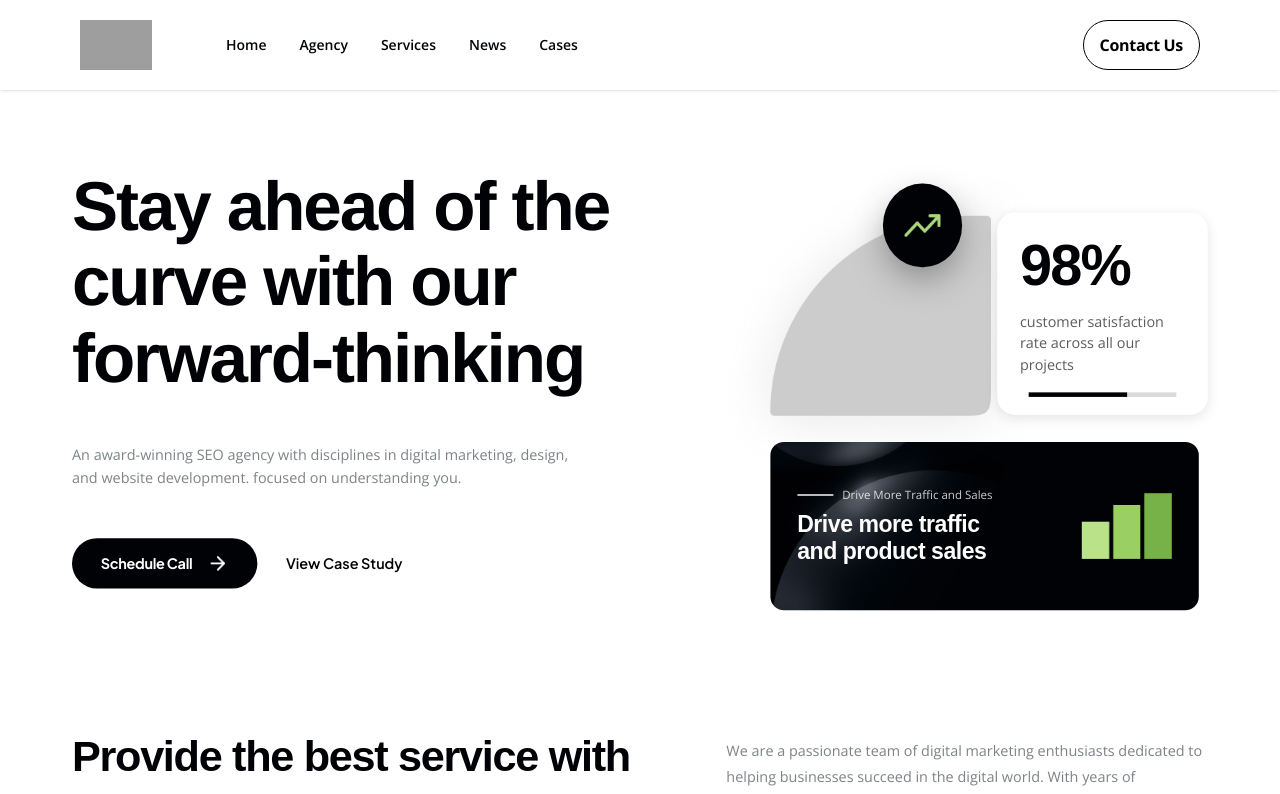
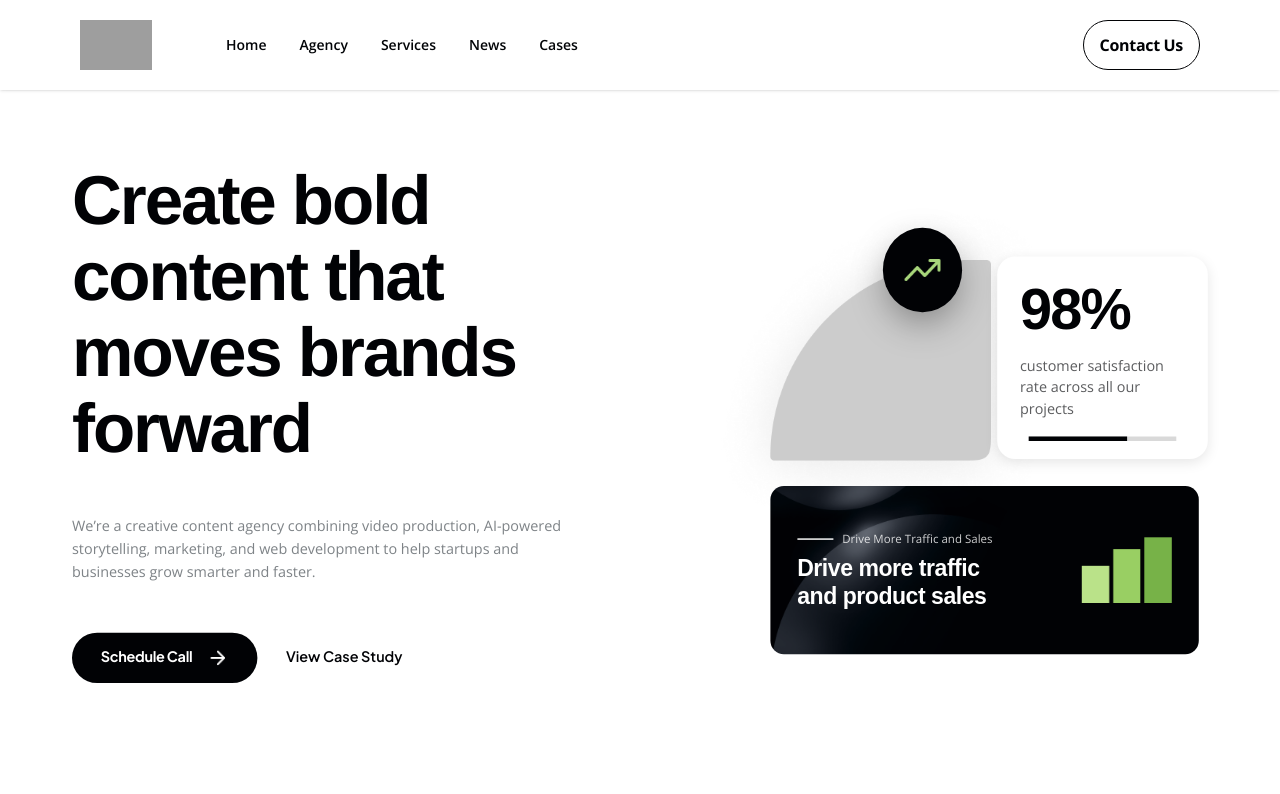
Before and after one commit to VityaAresov/VIKSProduction, a Next.js app in the folder viks_media-main/: page / in a window 1280 px wide. Shown: the top 794 px of the page. Built offline with nearby package versions, Linux system fonts and the light colour scheme; grey boxes are pictures that could not be loaded; a web font is replaced by a local one.

Commit message:
Update Frame.tsx

```diff
--- a/viks_media-main/src/components/hero/Frame.tsx
+++ b/viks_media-main/src/components/hero/Frame.tsx
@@ -14,13 +14,13 @@ export const Frame = (): JSX.Element => {
         <div className={styles.frame}>
             <div className={styles.divWrapper}> {}
                 <h1 className={styles.textWrapper}> {}
-                    Stay ahead of the curve with our forward-thinking
+                    Create bold content that moves brands forward
                 </h1>
             </div>
 
             <p className={styles.description}> {}
-                An award-winning SEO agency with disciplines in digital marketing,
-                design, and website development. focused on understanding you.
+                We’re a creative content agency combining video production, AI-powered storytelling,
+marketing, and web development to help startups and businesses grow smarter and faster.
             </p>
 
             <div className={styles.actionsWrapper}>
```
